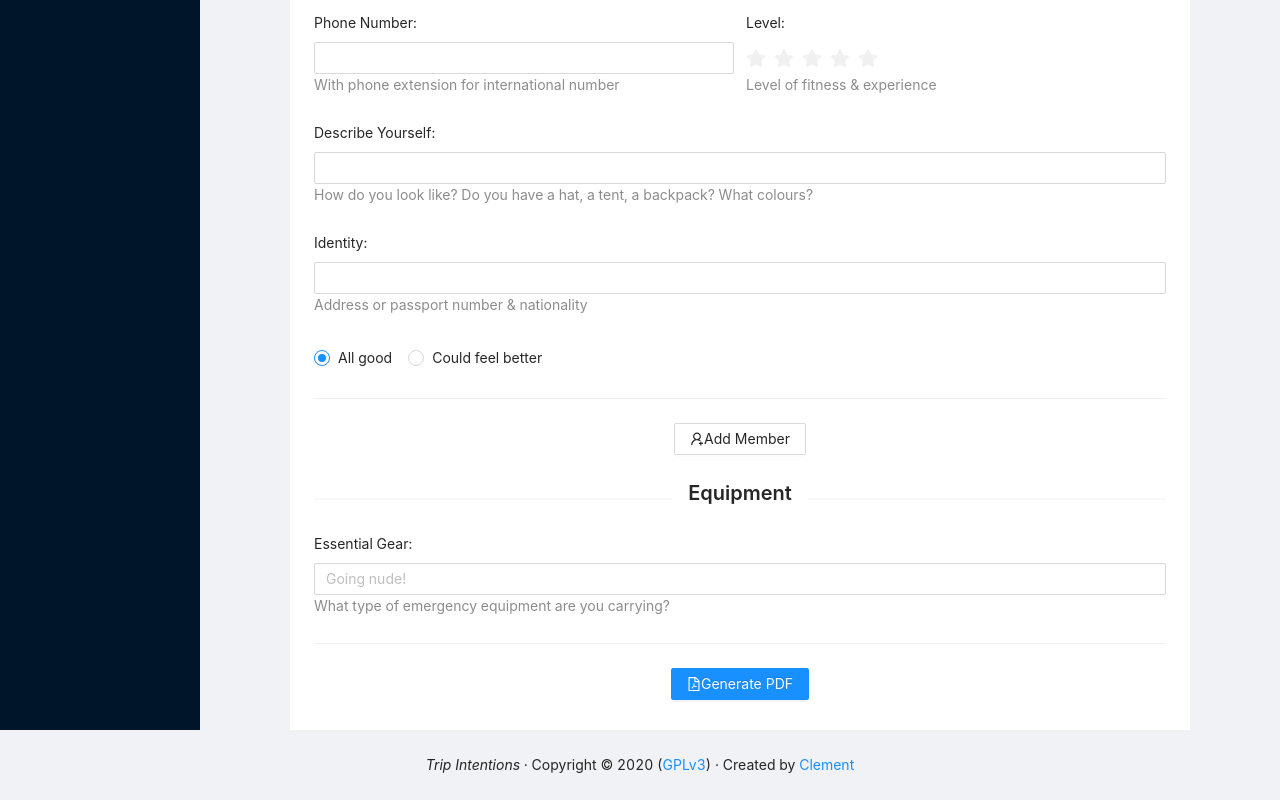
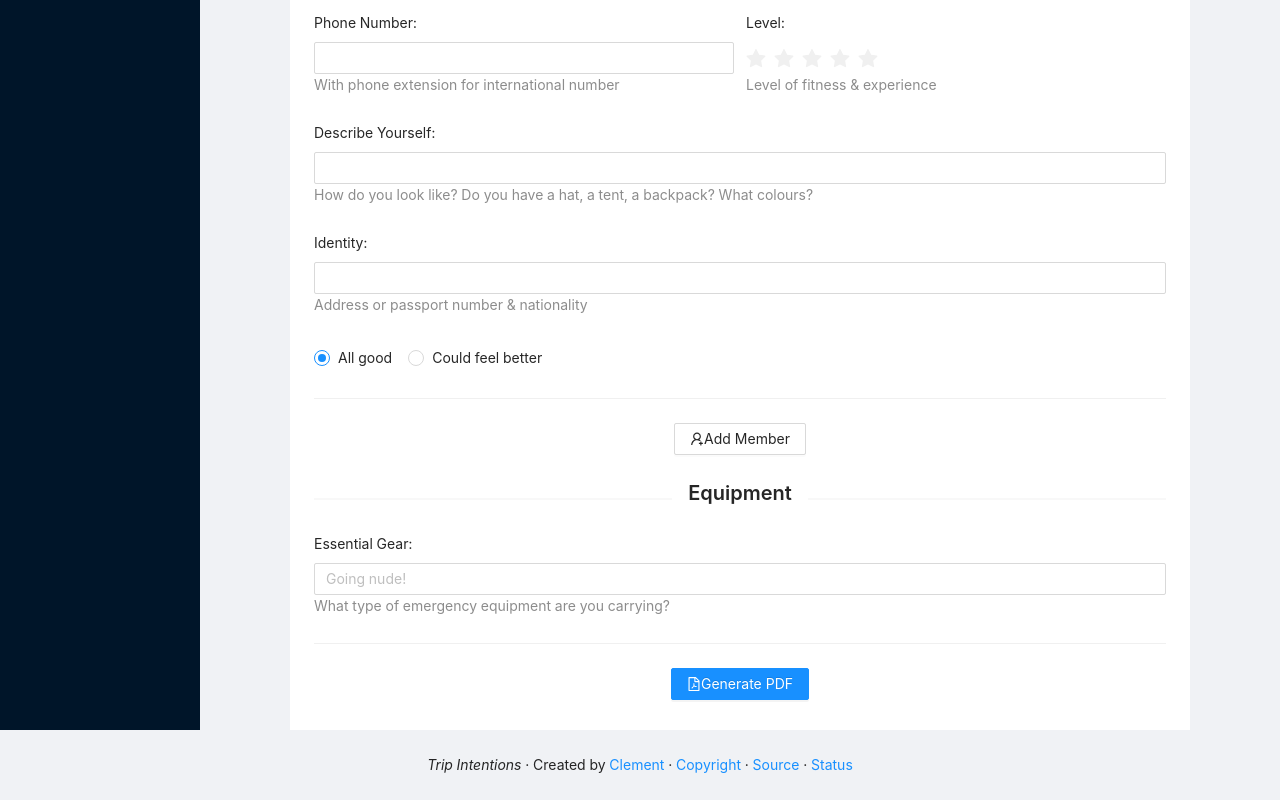
Before and after one commit to ExploreWilder/intentions, a React (Create React App) app: page / in a window 1280 px wide. Shown: the part 846-1646 px from the top of the page. Built offline with nearby package versions, Linux system fonts and the light colour scheme.

Commit message:
Updated Readme, Footer, and Gear List

```diff
--- a/src/CopyrightNotice.js
+++ b/src/CopyrightNotice.js
@@ -25,22 +25,24 @@ import { FormattedMessage } from "react-intl";
  * @constructor
  */
 const CopyrightNotice = () => {
-    const year = new Date().getFullYear().toString().slice(2);
-    const firstYear = "20";
-    const period =
-        year === firstYear ? "20" + firstYear : `20${firstYear}-${year}`;
-
     return (
         <>
             <em>
                 <FormattedMessage id="pageHeaderTitle" />
             </em>{" "}
-            · Copyright © {period} (
+            · <FormattedMessage id="createdBy" />{" "}
+            <a href="https://explorewilder.com/about">Clement</a> ·{" "}
             <a href="https://github.com/ExploreWilder/intentions/blob/main/LICENSE">
-                GPLv3
+                Copyright
+            </a>{" "}
+            ·{" "}
+            <a href="https://github.com/ExploreWilder/intentions/">
+                <FormattedMessage id="source" />
+            </a>{" "}
+            ·{" "}
+            <a href="https://explorewilder.statuspage.io/">
+                <FormattedMessage id="status" />
             </a>
-            ) · <FormattedMessage id="createdBy" />{" "}
-            <a href="https://explorewilder.com/about">Clement</a>
         </>
     );
 };
--- a/src/IntentionsForm.js
+++ b/src/IntentionsForm.js
@@ -212,7 +212,7 @@ const GearList = () => {
     const { formatMessage } = useIntl();
     const optionsGear = [];
 
-    for (let i = 1; i <= 12; i++) {
+    for (let i = 1; i <= 14; i++) {
         const itemId = `gear${i}`;
         optionsGear.push(
             <Option key={formatMessage({ id: itemId })}>
--- a/src/lang/en.json
+++ b/src/lang/en.json
@@ -64,16 +64,18 @@
     "removeMember": "Remove Member",
     "gear1": "Wet weather gear and thermal clothing",
     "gear2": "GPS",
-    "gear3": "First Aid Kit",
-    "gear4": "Extra Food",
-    "gear5": "Survival Kit",
-    "gear6": "Emergency Shelter",
+    "gear3": "First aid kit",
+    "gear4": "Extra food",
+    "gear5": "Survival kit",
+    "gear6": "Emergency shelter",
     "gear7": "Personal Locator Beacon",
     "gear8": "Firearms (with spare emergency ammunition)",
-    "gear9": "Satellite Phone",
-    "gear10": "Mountain Radio",
-    "gear11": "Avalanche Transceiver + Probe + Shovel",
+    "gear9": "Satellite phone",
+    "gear10": "Mountain radio",
+    "gear11": "Avalanche transceiver + probe + shovel",
     "gear12": "Airbag",
+    "gear13": "Flare",
+    "gear14": "Spare light with spare battery",
     "aboutWhatTitle": "What is This Project?",
     "aboutWhatDesc": "Being prepared for the unexpected is critical for a successful trip. When you engage yourself into real wilderness, carrying the right gear is not enough, having the local experience is important, and telling someone your intentions can save your life. This web application is intended to help you sharing the right information for a quick search and successful rescue.",
     "aboutHowTitle": "How It Works?",
@@ -111,5 +113,7 @@
     "dateTimeGap": "at",
     "dateTimeBefore": "the",
     "page": "Page",
-    "pto": "please turn over"
+    "pto": "please turn over",
+    "source": "Source",
+    "status": "Status"
 }
--- a/src/lang/fr.json
+++ b/src/lang/fr.json
@@ -74,6 +74,8 @@
     "gear10": "Radio de montagne",
     "gear11": "ARVA + pelle + sonde",
     "gear12": "Airbag",
+    "gear13": "Feu de Bengale",
+    "gear14": "Lampe de secours et batteries en rab",
     "aboutWhatTitle": "Késako ?",
     "aboutWhatDesc": "Être préparé aux imprévus est important pour une aventure réussie. Quand vous vous engagez en pleine nature, emporter le bon matériel n'est pas suffisant, avoir l'expérience du terrain est important, et dire à quelqu'un vos intentions peut sauver votre vie. Cette application web a pour but de vous aider à partager les bonnes informations pour une recherche rapide et un sauvetage efficace.",
     "aboutHowTitle": "Comment ça marche ?",
@@ -111,5 +113,7 @@
     "dateTimeGap": "à",
     "dateTimeBefore": "le",
     "page": "Page",
-    "pto": "tournez la page"
+    "pto": "tournez la page",
+    "source": "Source",
+    "status": "Statut"
 }
```
Also changed, not shown: 1 other file (tests, documents, lock files or other folders).
